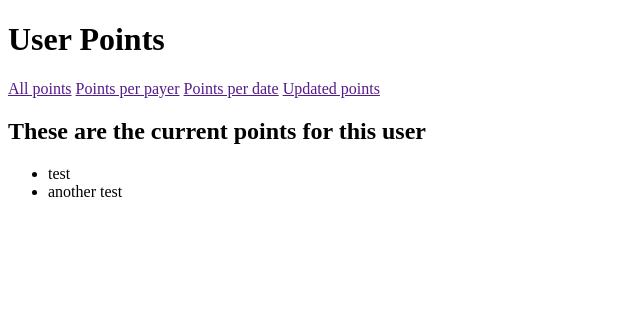
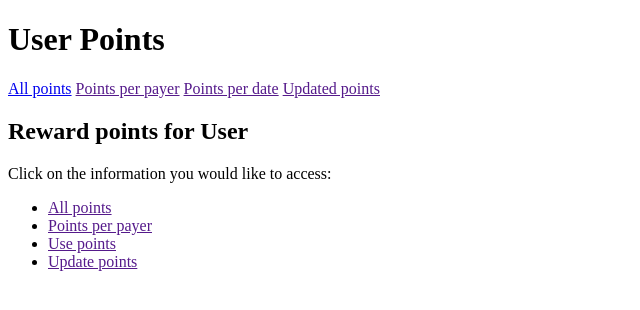
Before and after one commit to torcuata22/frewards, a Django app: page / in a window 1280 px wide. Shown: the top 310 px of the page, without its empty margins (0-640 px from the left). Run offline with Django 4.2, Linux system fonts and the light colour scheme.

Commit message:
all_points

```diff
--- /dev/null
+++ b/rewards/rewards/payer_points.html
@@ -0,0 +1,6 @@
+{% extends 'base.html' %}
+
+{% block content %}
+
+
+{% endblock %}
--- a/rewards/rewards/templates/base.html
+++ b/rewards/rewards/templates/base.html
@@ -7,6 +7,13 @@
     <title>{% block title %} {% endblock %}</title>
 </head>
 <body>
+    <h1 a href="">User Points</h1>
+    <nav>
+        <a href="/points">All points</a>
+        <a href="">Points per payer</a>
+        <a href="">Points per date</a>
+        <a href="">Updated points</a>
+    </nav>
   {% block content %}  {% endblock %}
 </body>
 </html>
--- a/rewards/rewards/templates/index.html
+++ b/rewards/rewards/templates/index.html
@@ -5,26 +5,26 @@ Home page
 
 {% block content %}
 <header>
-    <h1 a href="">User Points</h1>
-    <nav>
-        <a href="">All points</a>
-        <a href="">Points per payer</a>
-        <a href="">Points per date</a>
-        <a href="">Updated points</a>
-    </nav>
 </header>
 <section>
     <header>
-        <h2>These are the current points for this user</h2>
+        <h2>Reward points for User</h2>
+
     </header>
 </section>
 <section>
+    <p>Click on the information you would like to access:</p>
     <ul>
         <li>
-            test
+            <a href="">All points</a>
         </li>
         <li>
-            another test
+           <a href="">Points per payer</a>
+        </li>
+        <li>
+            <a href="">Use points</a>
+        </li>
+        <li><a href="">Update points</a>
         </li>
     </ul>
 </section>
--- a/rewards/rewards/urls.py
+++ b/rewards/rewards/urls.py
@@ -22,7 +22,7 @@ urlpatterns = [
     path('admin/', admin.site.urls),
     path('', views.home, name='home'),
     path('points', views.all_points, name='points-page'),
-    path('points/<slug>', views.payer_points, name='payer-points '),
+    path('points/<payer>', views.payer_points, name='payer-points '),
 
     # path('dannon', views.d_payer_points, name='d-points'),
     # path('miller', views.m_payer_points, name='m-points'),
--- a/rewards/rewards/views.py
+++ b/rewards/rewards/views.py
@@ -27,40 +27,31 @@ def home(request):
       return render(request, "index.html") #works!
 
 def points(request):
-    pass
+   return render(request, 'all_points.html')
 
 def payer_points(request):
     pass
 
 def all_points(request):
-    date_points= sorted(points1, key=get_date)
-    return render (request, "allpoints.html", {
-      "points": date_points
-
-    })
-    # ordered_points = (sorted(points1, key = operator.itemgetter('payer', 'timestamp')))
-    # del_key = 'timestamp'
-    # for items in ordered_points:
-    #     if del_key in items:
-    #         del items[del_key]
-    # return HttpResponse(ordered_points)
+    points= sorted(points1, key = operator.itemgetter('payer', 'timestamp'))
+    return render(request, 'all_points.html',{"points": points})
 
 
-def d_payer_points(request):
-    ordered_points = (sorted(points1, key = operator.itemgetter('payer', 'timestamp')))
-    D = ordered_points[:3]
-    return HttpResponse(D)
+# def d_payer_points(request):
+#     ordered_points = (sorted(points1, key = operator.itemgetter('payer', 'timestamp')))
+#     D = ordered_points[:3]
+#     return HttpResponse(D)
 
-def m_payer_points(request):
-    ordered_points = (sorted(points1, key = operator.itemgetter('payer', 'timestamp')))
-    M = ordered_points[4:5]
-    return HttpResponse(M)
+# def m_payer_points(request):
+#     ordered_points = (sorted(points1, key = operator.itemgetter('payer', 'timestamp')))
+#     M = ordered_points[4:5]
+#     return HttpResponse(M)
 
 
-def u_payer_points(request):
-    ordered_points = (sorted(points1, key = operator.itemgetter('payer', 'timestamp')))
-    U = ordered_points[6:]
-    return HttpResponse(U)
+# def u_payer_points(request):
+#     ordered_points = (sorted(points1, key = operator.itemgetter('payer', 'timestamp')))
+#     U = ordered_points[6:]
+#     return HttpResponse(U)
 
 def spend_points(request):
     global points1
```
Also changed, not shown: rewards/rewards/templates/all_points.html (+4 -5 lines), rewards/rewards/templates/points.html (+15 -0 lines).
